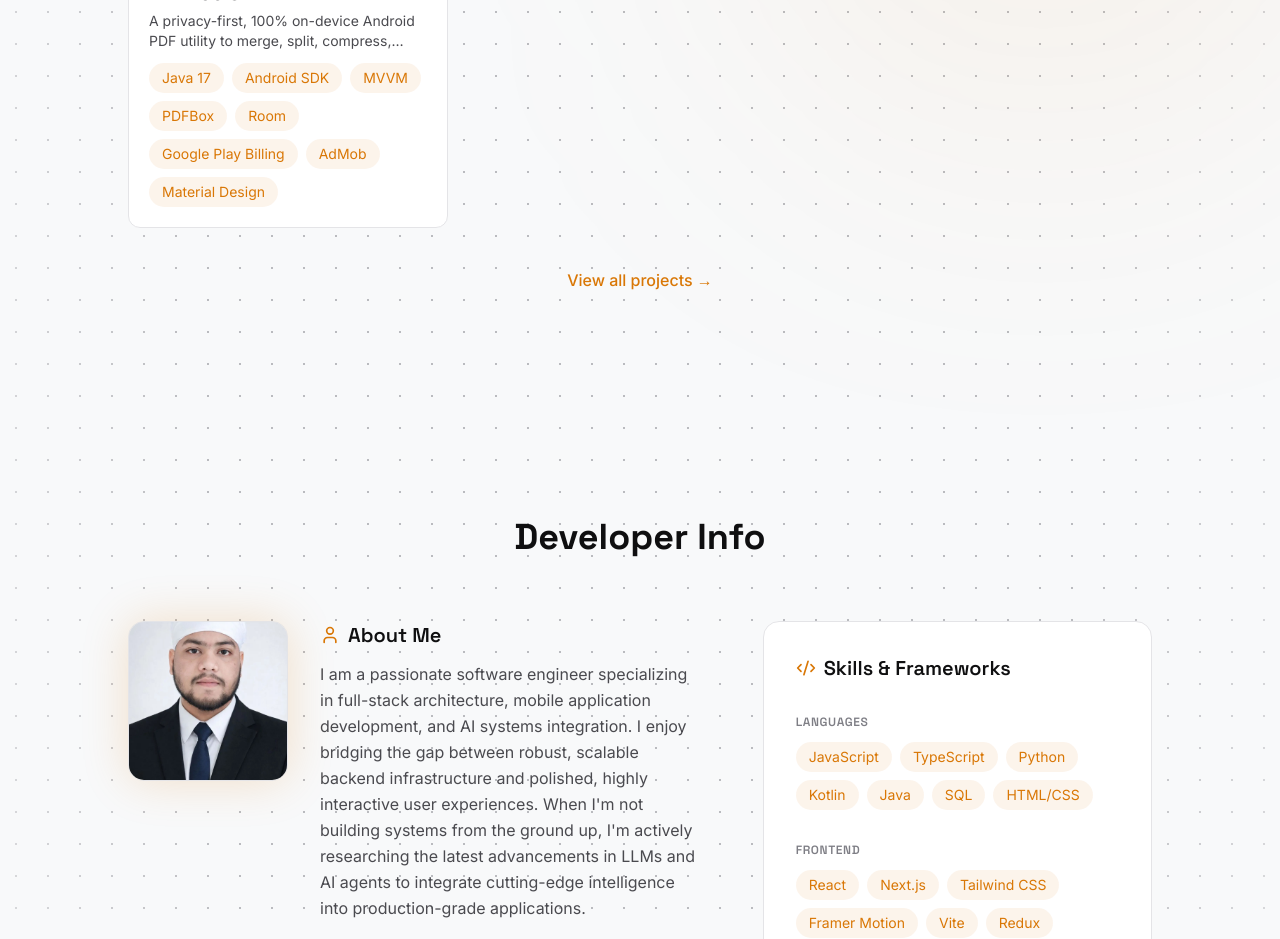
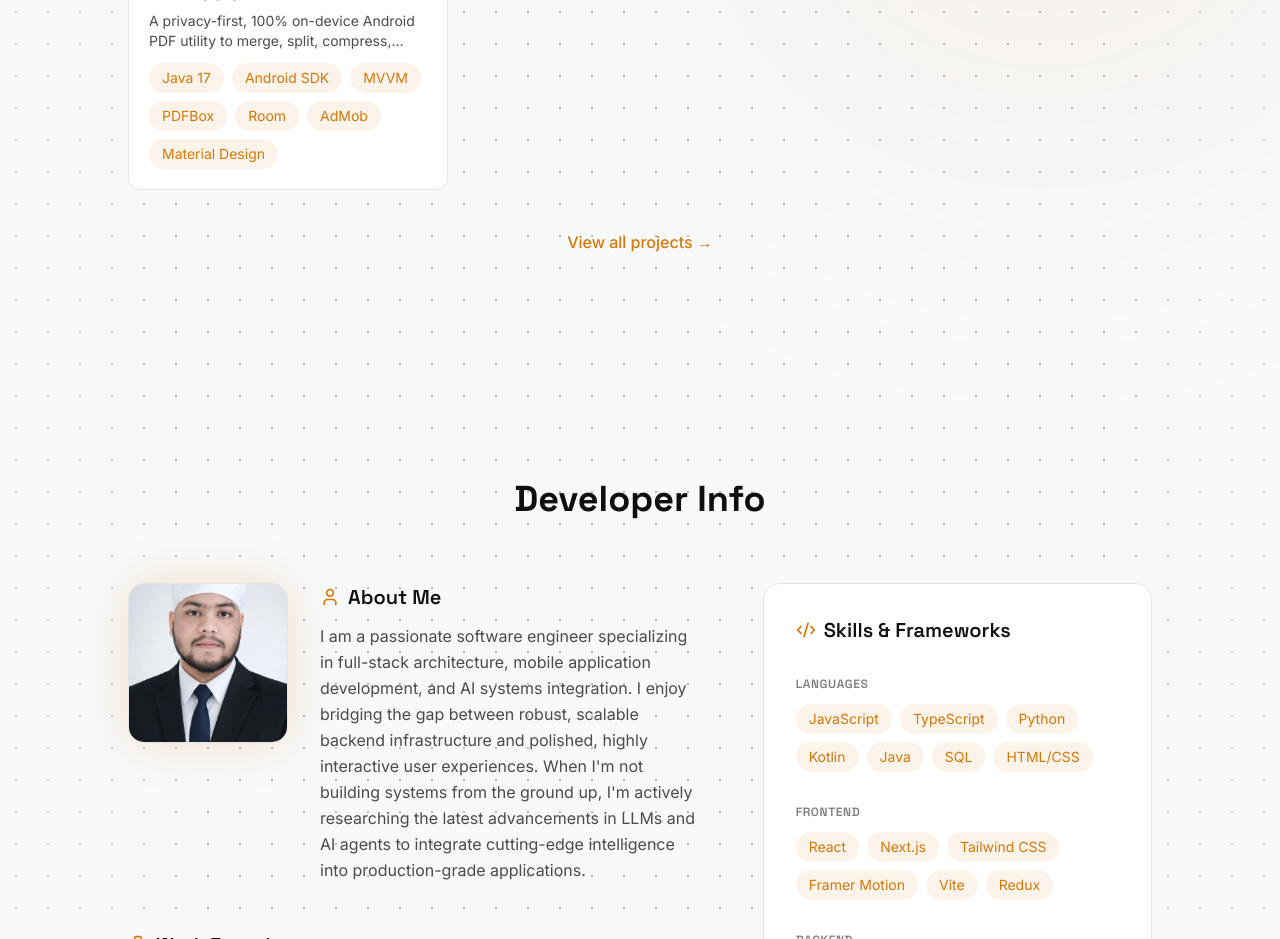
Before and after one commit to rashidekbal/portfolio, a React (Vite) app: page / in a window 1280 px wide. Shown: the part 2500-3439 px from the top of the page. Built offline with nearby package versions, Linux system fonts and the light colour scheme.

Commit message:
docs: update PDF Tools metadata to reflect Moon Credits and AdMob monetization

```diff
--- a/src/data/projects.js
+++ b/src/data/projects.js
@@ -536,13 +536,12 @@ The application is built using a modern MVVM (Model-View-ViewModel) pattern impl
 
 Local PDF operations are executed using Apache PDFBox Android library. The local data persistence layer is powered by Room SQLite and SharedPreferences facades (DbHelper) to manage active user credits, preference states, and monetization metadata.
 
-## Monetization & Google Play Services
+## Monetization & Google AdMob
 
-PDF Tools features a dual-tier monetization model designed for flexibility:
+PDF Tools features an ad-supported credit monetization system designed for flexibility:
 
-- **Google Play Billing Library**: Dual subscription and one-time purchase integration offering a ₹49/month recurring subscription and a ₹699 lifetime unlimited access license.
 - **Google AdMob Integration**: Interstitial and Rewarded Video ad pipelines enabling ad-supported users to earn "Moon Credits" for instant file saving.
-- **Ad-Free Credit Engine**: Built-in credit ledger backed by local persistence allowing users to save documents ad-free.
+- **Moon Credit Engine**: Built-in credit ledger backed by local persistence allowing users to save documents ad-free by consuming earned credits.
 
 ## Key Features
 
@@ -558,7 +557,6 @@ PDF Tools features a dual-tier monetization model designed for flexibility:
       "MVVM",
       "PDFBox",
       "Room",
-      "Google Play Billing",
       "AdMob",
       "Material Design"
     ],
@@ -583,7 +581,6 @@ PDF Tools features a dual-tier monetization model designed for flexibility:
     role: "Solo Developer",
     highlights: [
       "100% local, on-device processing via Apache PDFBox — zero server uploads or data transmission",
-      "Dual-tier Google Play Billing integration supporting ₹49/month recurring and ₹699 lifetime licenses",
       "AdMob rewarded video ad pipeline allowing users to earn Moon Credits for ad-supported saves",
       "Clean MVVM architecture in Java 17 with ViewBinding, Room SQLite, and custom DbHelper facade",
       "Full PDF utility suite: Merge, Split, Compress, Lock (Encrypt), Unlock (Decrypt), and Organize",
```
